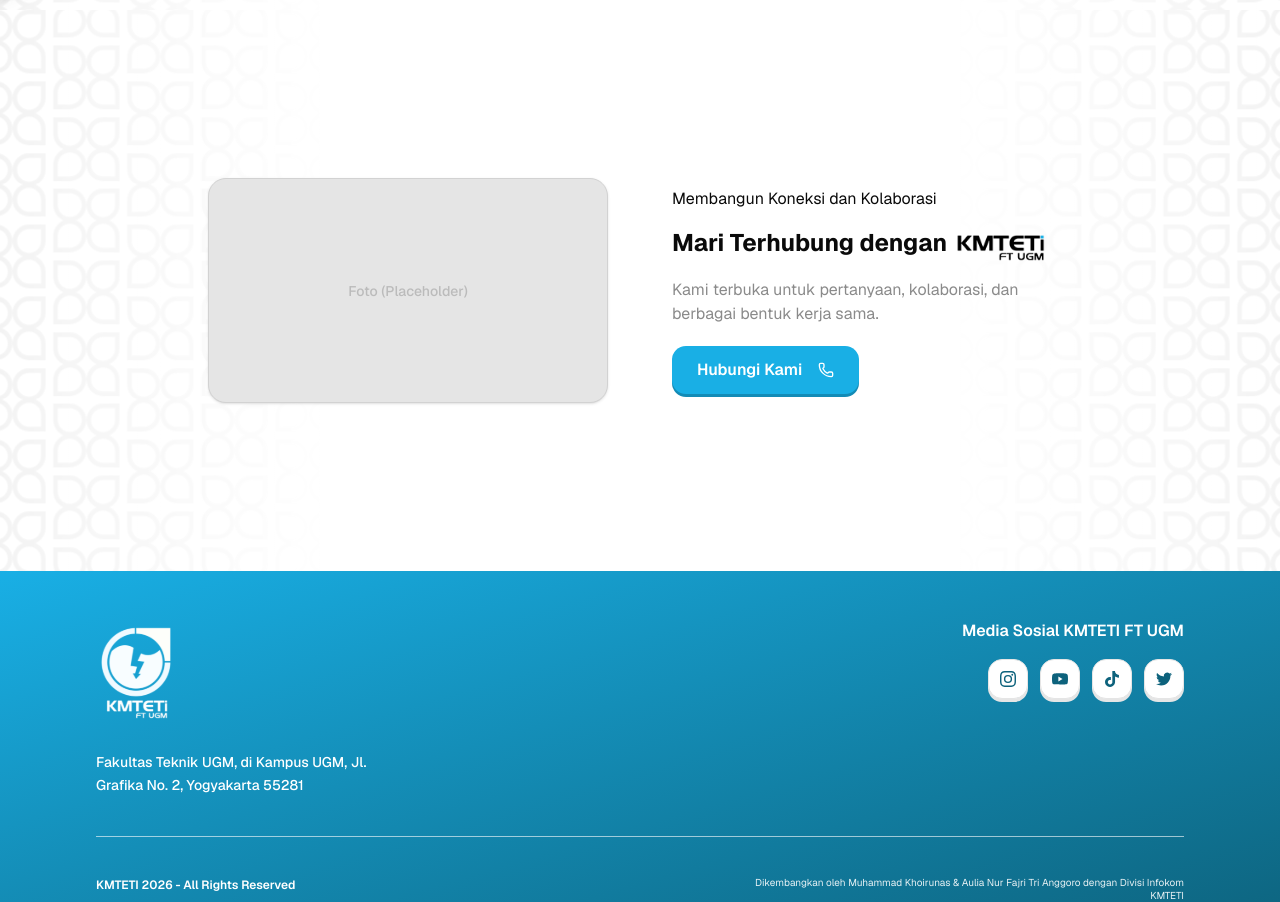
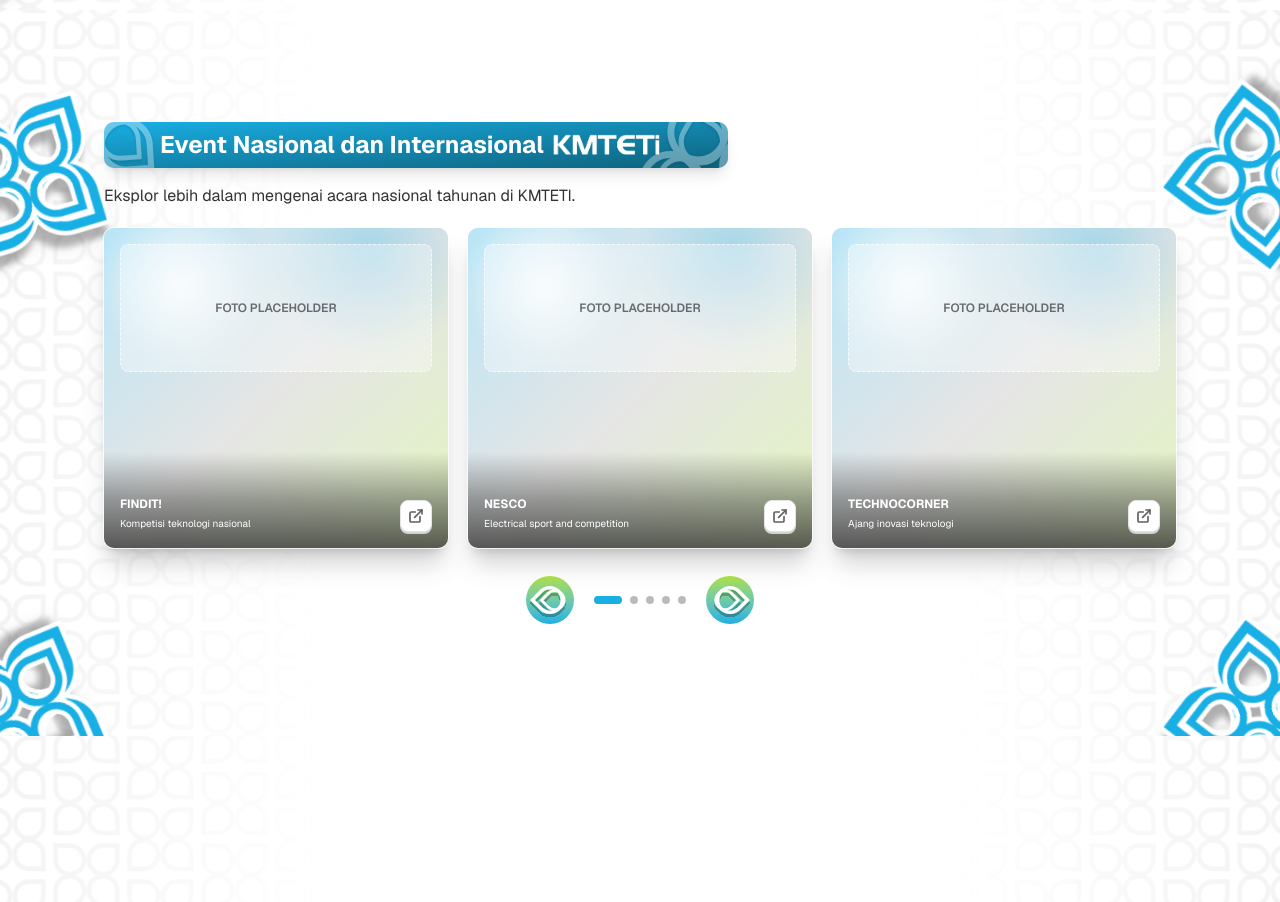
Before and after one commit to kmteti/website-bergelora, a Next.js app: page / in a window 1280 px wide. Shown: the part 960-1862 px from the top of the page. Built offline with nearby package versions, Linux system fonts and the light colour scheme.

Commit message:
Add home event carousel section

```diff
--- a/app/page.tsx
+++ b/app/page.tsx
@@ -1,11 +1,13 @@
 import Hero from '@/modules/home/Hero'
 import TentangSection from '@/modules/home/TentangSection'
+import Event from '@/modules/home/Event'
 
 export default function HomePage() {
   return (
     <>
-     <Hero />
-     <TentangSection />
+      <Hero />
+      <TentangSection />
+      <Event />
     </>
   )
 }
--- a/src/components/elements/ButtonCarousel.tsx
+++ b/src/components/elements/ButtonCarousel.tsx
@@ -1,8 +1,14 @@
 import Image from 'next/image'
+import type { ButtonHTMLAttributes } from 'react'
 
-const CarouselKiri = () => {
+type CarouselButtonProps = ButtonHTMLAttributes<HTMLButtonElement>
+
+const CarouselKiri = ({ className = '', ...props }: CarouselButtonProps) => {
   return (
-    <button className="bg-linear-to-b z-20 from-secondary-300 to-primary-300 rounded-full aspect-square p-0 border-none outline-none hover:opacity-90 active:scale-95 transition-all cursor-pointer">
+    <button
+      className={`bg-linear-to-b z-20 from-secondary-300 to-primary-300 rounded-full aspect-square p-0 border-none outline-none hover:opacity-90 active:scale-95 transition-all cursor-pointer ${className}`}
+      {...props}
+    >
       <Image
         src="/carousel/carousel-kiri.svg"
         alt="Carousel Kiri"
@@ -14,9 +20,12 @@
   )
 }
 
-const CarouselKanan = () => {
+const CarouselKanan = ({ className = '', ...props }: CarouselButtonProps) => {
   return (
-    <button className="bg-linear-to-b z-20 from-secondary-300 to-primary-300 rounded-full aspect-square p-0 border-none outline-none hover:opacity-90 active:scale-95 transition-all cursor-pointer">
+    <button
+      className={`bg-linear-to-b z-20 from-secondary-300 to-primary-300 rounded-full aspect-square p-0 border-none outline-none hover:opacity-90 active:scale-95 transition-all cursor-pointer ${className}`}
+      {...props}
+    >
       <Image
         src="/carousel/carousel-kanan.svg"
         alt="Carousel Kanan"
--- /dev/null
+++ b/src/modules/home/Event.tsx
@@ -0,0 +1,176 @@
+'use client'
+
+import { Batik } from '@/components/elements/BatikBackground'
+import { CarouselKanan, CarouselKiri } from '@/components/elements/ButtonCarousel'
+import { LabelKMTETI } from '@/components/elements/LabelKMTETI'
+import { Button } from '@/components/ui/button'
+import { ExternalLink } from 'lucide-react'
+import Image from 'next/image'
+import { useMemo, useState } from 'react'
+
+const events = [
+  {
+    title: 'FindIT!',
+    category: 'Kompetisi teknologi nasional',
+  },
+  {
+    title: 'NESCO',
+    category: 'Electrical sport and competition',
+  },
+  {
+    title: 'TECHNOCORNER',
+    category: 'Ajang inovasi teknologi',
+  },
+  {
+    title: 'International Class Program',
+    category: 'Kolaborasi akademik global',
+  },
+  {
+    title: 'Exchange Forum',
+    category: 'Forum jejaring internasional',
+  },
+]
+
+const visibleCount = 3
+
+export default function Event() {
+  const [activeIndex, setActiveIndex] = useState(0)
+
+  const visibleEvents = useMemo(
+    () =>
+      Array.from({ length: Math.min(visibleCount, events.length) }, (_, index) => {
+        return events[(activeIndex + index) % events.length]
+      }),
+    [activeIndex],
+  )
+
+  const previousEvent = () => {
+    setActiveIndex((current) => (current - 1 + events.length) % events.length)
+  }
+
+  const nextEvent = () => {
+    setActiveIndex((current) => (current + 1) % events.length)
+  }
+
+  return (
+    <section className="relative isolate overflow-hidden bg-neutral-100 px-6 py-20 sm:px-10 lg:px-16">
+      <Batik className="batik-5" isWhite={true} />
+
+      <Image
+        src="/batik/batik-element.webp"
+        alt=""
+        width={210}
+        height={210}
+        className="pointer-events-none absolute -left-16 top-16 z-10 w-32 rotate-[18deg] drop-shadow-xl sm:w-44 lg:-left-20 lg:w-52"
+        aria-hidden="true"
+      />
+      <Image
+        src="/batik/batik-element.webp"
+        alt=""
+        width={210}
+        height={210}
+        className="pointer-events-none absolute -right-16 top-16 z-10 w-32 -rotate-[108deg] drop-shadow-xl sm:w-44 lg:-right-20 lg:w-52"
+        aria-hidden="true"
+      />
+      <Image
+        src="/batik/batik-element.webp"
+        alt=""
+        width={210}
+        height={210}
+        className="pointer-events-none absolute -bottom-20 -left-16 z-10 w-32 rotate-[102deg] drop-shadow-xl sm:w-44 lg:-left-20 lg:w-52"
+        aria-hidden="true"
+      />
+      <Image
+        src="/batik/batik-element.webp"
+        alt=""
+        width={210}
+        height={210}
+        className="pointer-events-none absolute -bottom-20 -right-16 z-10 w-32 -rotate-[18deg] drop-shadow-xl sm:w-44 lg:-right-20 lg:w-52"
+        aria-hidden="true"
+      />
+
+      <div className="relative z-20 mx-auto w-full max-w-6xl px-0 py-8 sm:px-4 md:px-8 lg:px-10">
+        <div className="relative mx-auto">
+          <LabelKMTETI
+            type="kmtetionly-white"
+            isKMTETI={true}
+            className="mb-4 min-h-11 w-full max-w-2xl justify-center rounded-lg px-10 py-2 text-center text-white shadow-lg sm:w-fit sm:px-14"
+            kmtetiProps={{ width: 120, height: 30, className: 'h-7 w-auto' }}
+          >
+            <h2 className="text-h5 font-sans leading-tight sm:text-h4">
+              Event Nasional dan Internasional
+            </h2>
+          </LabelKMTETI>
+
+          <p className="mb-5 max-w-2xl text-b4 text-neutral-1000 sm:text-b3">
+            Eksplor lebih dalam mengenai acara nasional tahunan di KMTETI.
+          </p>
+
+          <div className="relative">
+            <div className="grid gap-5 md:grid-cols-3" aria-live="polite">
+              {visibleEvents.map((event) => (
+                <article
+                  key={`${activeIndex}-${event.title}`}
+                  className="group relative min-h-64 overflow-hidden rounded-lg bg-neutral-300 shadow-xl shadow-neutral-900/25 ring-1 ring-neutral-100/80 sm:min-h-72 lg:min-h-80"
+                >
+                  <div className="absolute inset-0 bg-linear-to-br from-primary-100 via-neutral-200 to-secondary-100" />
+                  <div className="absolute inset-0 bg-[radial-gradient(circle_at_22%_18%,rgba(255,255,255,0.88),transparent_22%),radial-gradient(circle_at_78%_8%,rgba(25,175,229,0.28),transparent_26%)]" />
+                  <div className="absolute inset-x-0 bottom-0 h-24 bg-linear-to-t from-neutral-1000/80 via-neutral-1000/45 to-transparent" />
+
+                  <div className="relative flex h-full min-h-64 flex-col justify-between p-4 sm:min-h-72 lg:min-h-80">
+                    <div className="flex h-24 items-center justify-center rounded-md border border-dashed border-neutral-100/70 bg-neutral-100/35 px-3 py-2 text-b5 font-semibold uppercase text-neutral-1000/70 backdrop-blur-sm sm:h-32">
+                      Foto Placeholder
+                    </div>
+
+                    <div className="flex items-end justify-between gap-3">
+                      <div className="min-w-0 text-white">
+                        <h3 className="truncate text-b5 font-bold uppercase">{event.title}</h3>
+                        <p className="mt-0.5 line-clamp-1 text-b6 text-neutral-100">
+                          {event.category}
+                        </p>
+                      </div>
+
+                      <Button
+                        variant="neutral"
+                        size="icon"
+                        className="size-8 rounded-md shadow-[0_2px_0_0_#d2d2d2]"
+                        aria-label={`Lihat detail ${event.title}`}
+                      >
+                        <ExternalLink size={15} strokeWidth={2.5} />
+                      </Button>
+                    </div>
+                  </div>
+                </article>
+              ))}
+            </div>
+
+            <div className="mt-7 flex items-center justify-center gap-5">
+              <CarouselKiri
+                type="button"
+                onClick={previousEvent}
+                aria-label="Event sebelumnya"
+                className="w-12"
+              />
+              <div className="flex gap-2" aria-hidden="true">
+                {events.map((event, index) => (
+                  <span
+                    key={event.title}
+                    className={`h-2 rounded-full transition-all ${
+                      index === activeIndex ? 'w-7 bg-primary-300' : 'w-2 bg-neutral-400'
+                    }`}
+                  />
+                ))}
+              </div>
+              <CarouselKanan
+                type="button"
+                onClick={nextEvent}
+                aria-label="Event berikutnya"
+                className="w-12"
+              />
+            </div>
+          </div>
+        </div>
+      </div>
+    </section>
+  )
+}
```
